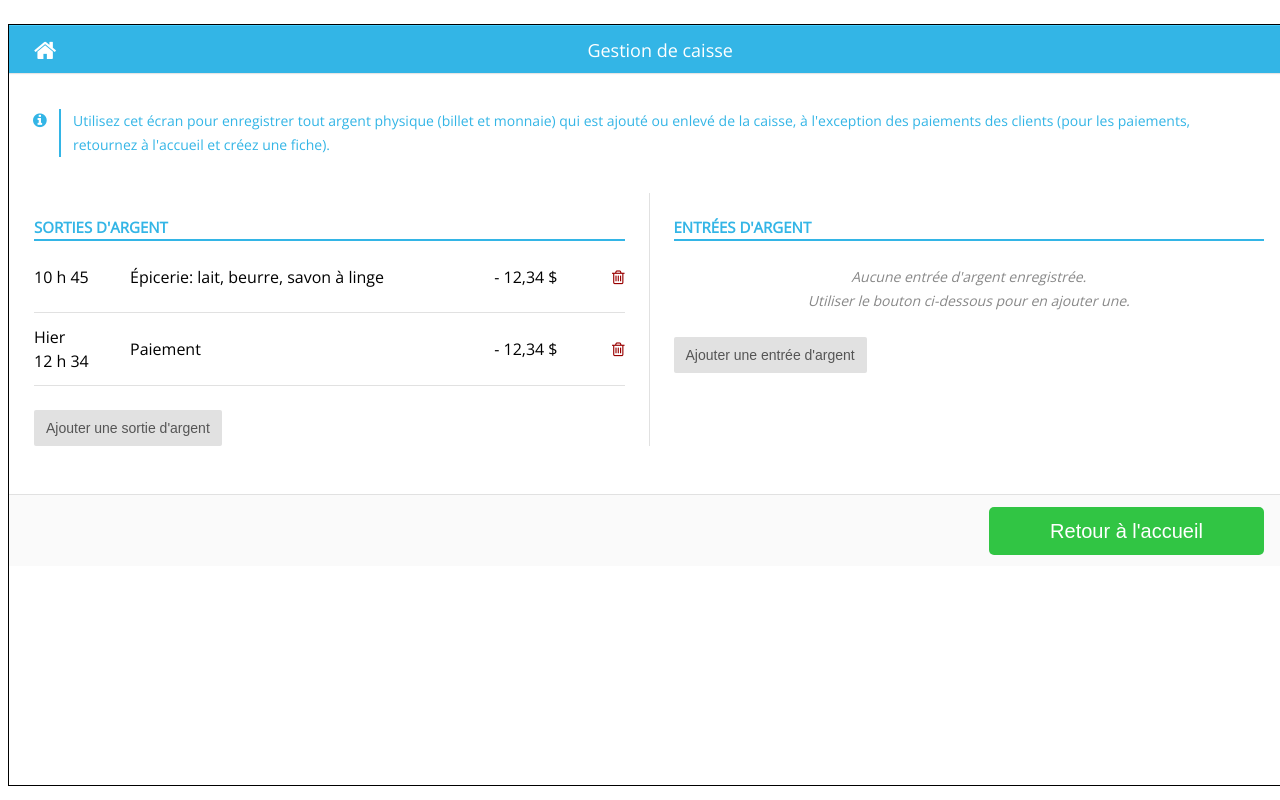
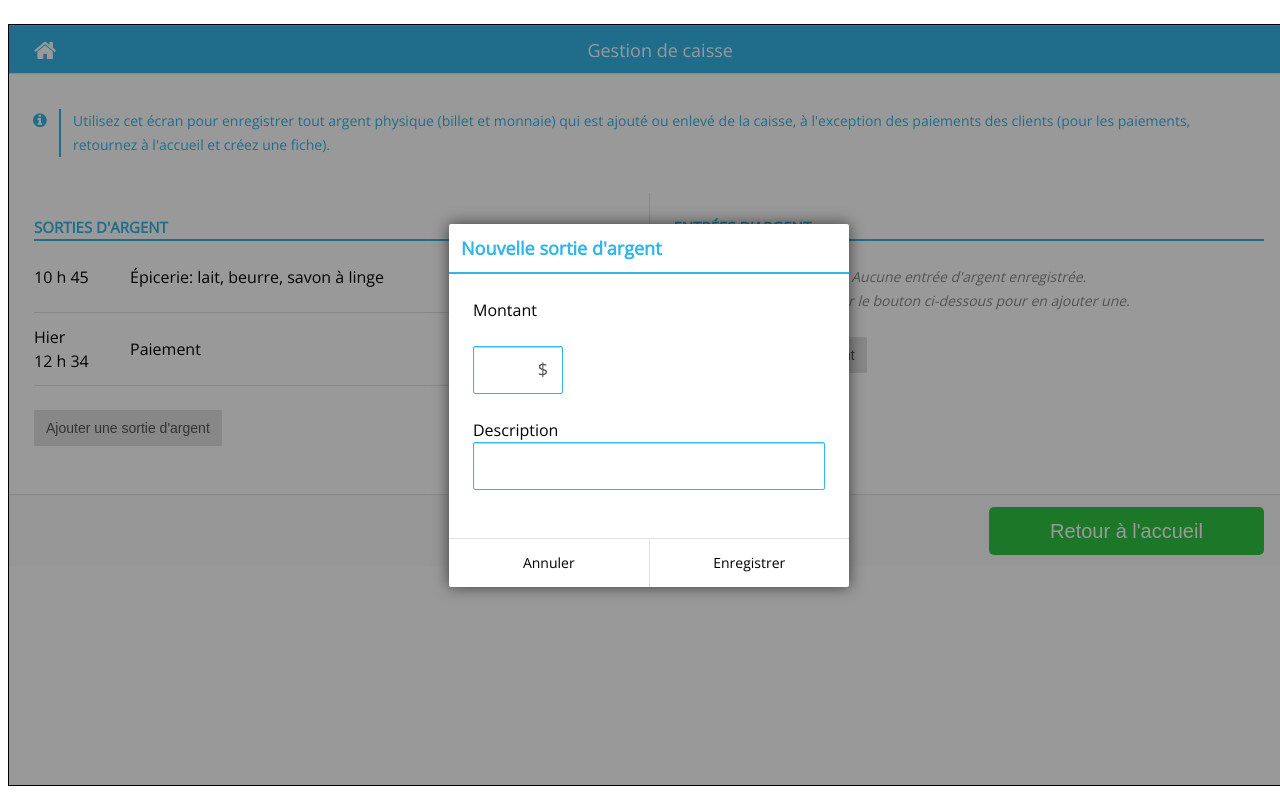
Before and after one commit to xfrenette/hotelcaisse-tabletui, a plain HTML site: page design/register.html in a window 1280 px wide. Drawn offline with nearby package versions, Linux system fonts and the light colour scheme.

Commit message:
Design: modal

```diff
--- /dev/null
+++ b/design/modal.css
@@ -0,0 +1,48 @@
+.Modal {
+	position: absolute;
+	top: 0;
+	left: 0;
+	bottom: 0;
+	right: 0;
+	background-color: rgba(0,0,0,0.4);
+	z-index: 2;
+	display: flex;
+	justify-content: center;
+	align-items: center;
+}
+
+.Modal-modal {
+	background-color: #fff;
+	box-shadow: 0 0 15px rgba(0,0,0,0.6);
+	border-radius: 2px;
+	width: 400px;
+}
+
+.Modal-title {
+	padding: 12px;
+	border-bottom: 2px solid #33b5e6;
+	color: #33b5e6;
+	font-size: 18px;
+	font-weight: 600;
+}
+
+.Modal-content {
+	padding: 24px;
+}
+
+.Modal-actions {
+	border-top: 1px solid #e1e1e1;
+	display: flex;
+}
+
+.Modal-action {
+	padding: 12px;
+	flex: 1;
+	text-align: center;
+	border-right: 1px solid #e1e1e1;
+	font-size: 14px;
+}
+
+.Modal-action:last-child {
+	border-right: none;
+}
--- a/design/register.html
+++ b/design/register.html
@@ -4,6 +4,7 @@
 		<title>Tablet UI</title>
 		<link rel="stylesheet" href="tablet.css">
 		<link rel="stylesheet" href="base.css">
+		<link rel="stylesheet" href="modal.css">
 		<link rel="stylesheet" href="register.css">
 		<link rel="stylesheet" href="money-input.css">
 		<link rel="stylesheet" href="vertical-rythme.css">
@@ -12,6 +13,28 @@
 	</head>
 	<body class="vertical-rythme2">
 		<div class="Tablet">
+			<div class="Modal">
+				<div class="Modal-modal">
+					<div class="Modal-title">
+						Nouvelle sortie d'argent
+					</div>
+					<div class="Modal-content">
+						<p>Montant
+							<div class="input-price">
+								<input type="text">
+								<span class="label">$</span>
+							</div>
+						</p>
+						<p>Description<br>
+							<input type="text" style="width: 100%;">
+						</p>
+					</div>
+					<div class="Modal-actions">
+						<div class="Modal-action">Annuler</div>
+						<div class="Modal-action">Enregistrer</div>
+					</div>
+				</div>
+			</div>
 			<div class="App">
 				<div class="TopBar">
 					<div class="TopBar-home"><i class="fa fa-home" aria-hidden="true"></i></div>
--- a/design/tablet.css
+++ b/design/tablet.css
@@ -4,4 +4,5 @@
 	min-height: 95vh;
 	margin: 3vh auto 0;
 	border: 1px solid black;
+	position: relative;
 }
```
